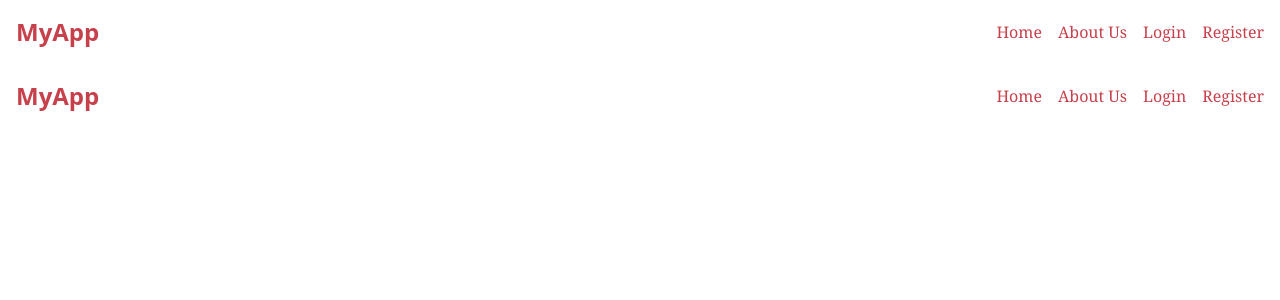
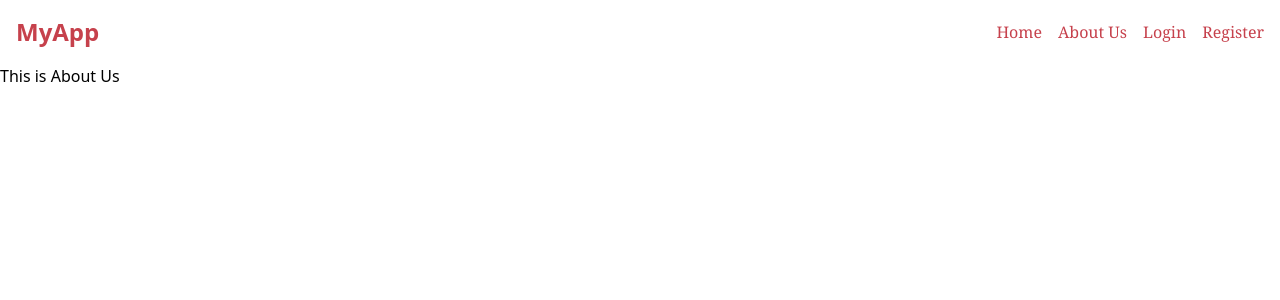
Before and after one commit to rifatjayed/Blood_Donation, a React (Vite) app: page /aboutUs in a window 1280 px wide. Shown: the top 300 px of the page. Built offline with nearby package versions, Linux system fonts and the light colour scheme.

Commit message:
minor update

```diff
--- a/src/components/Menubar.jsx
+++ b/src/components/Menubar.jsx
@@ -15,9 +15,7 @@ const Menubar = () => {
               <Link to="/">Home</Link>
             </li>
             <li>
-              <a href="#about" className="hover:text-gray-400">
-                About Us
-              </a>
+              <Link to="AboutUs">About Us</Link>
             </li>
             <li>
               <Link to="Login">Login</Link>
--- /dev/null
+++ b/src/components/pages/AboutUs.jsx
@@ -0,0 +1,11 @@
+
+
+const AboutUs = () => {
+    return (
+        <div>
+            <h1>This is About Us</h1>
+        </div>
+    );
+};
+
+export default AboutUs;
--- a/src/main.jsx
+++ b/src/main.jsx
@@ -8,6 +8,7 @@ import Home from "./components/pages/Home.jsx";
 import Login from "./components/pages/Login.jsx";
 import RegisterPage from "./components/pages/RegisterPage.jsx";
 import Hero from "./components/Hero.jsx";
+import AboutUs from "./components/pages/AboutUs.jsx";
 
 const router = createBrowserRouter([
   {
@@ -20,7 +21,7 @@ const router = createBrowserRouter([
       },
       {
         path: "/aboutUs",
-        element: <Home></Home>,
+        element: <AboutUs></AboutUs>,
       },
       {
         path: "/Login",
```
